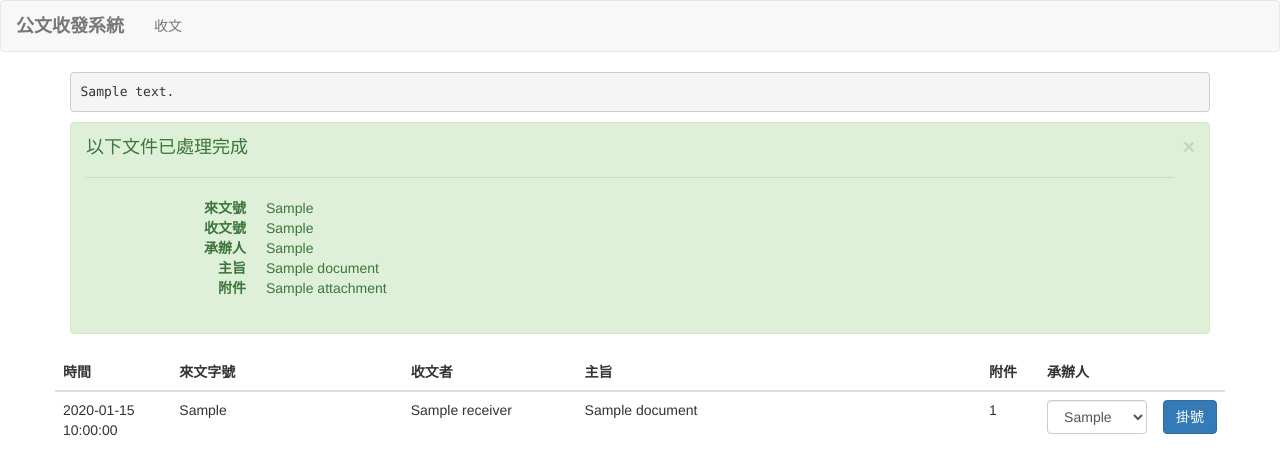
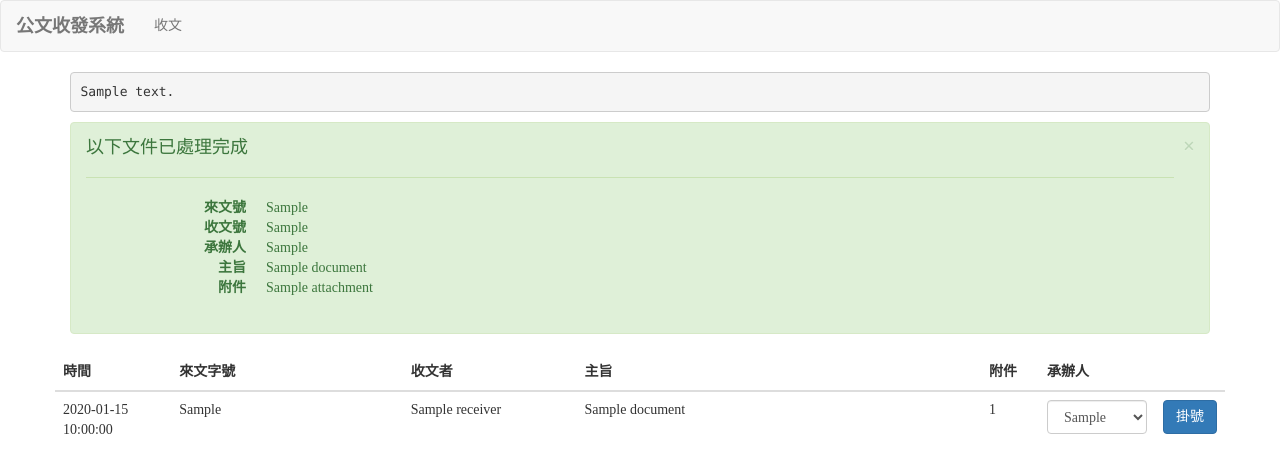
Before and after one commit to stmharry/sofa2, a Flask app: template sofa/templates/receive.html in a window 1280 px wide. Shown: the top 475 px of the page. Run offline with Flask 2, Linux system fonts and the light colour scheme; the template is opened without the code that fills it: most values are stand-ins (such as "Sample title", 1, 10 or a date in 2020); parts of the project's set-up code (start-up, migrations or seed data) failed here and were passed over; some libraries are stand-ins or nearby versions.

Commit message:
change default font

```diff
--- /dev/null
+++ b/sofa/static/style.css
@@ -0,0 +1,3 @@
+* {
+    font-family: '微軟正黑體';
+}
--- a/sofa/templates/receive.html
+++ b/sofa/templates/receive.html
@@ -2,6 +2,11 @@
 
 {% block title %}
 公文收發系統
+{% endblock %}
+
+{% block styles %}
+{{super()}}
+<link rel="stylesheet" href="{{ url_for('.static', filename='style.css') }}">
 {% endblock %}
 
 {% block navbar %}
```
